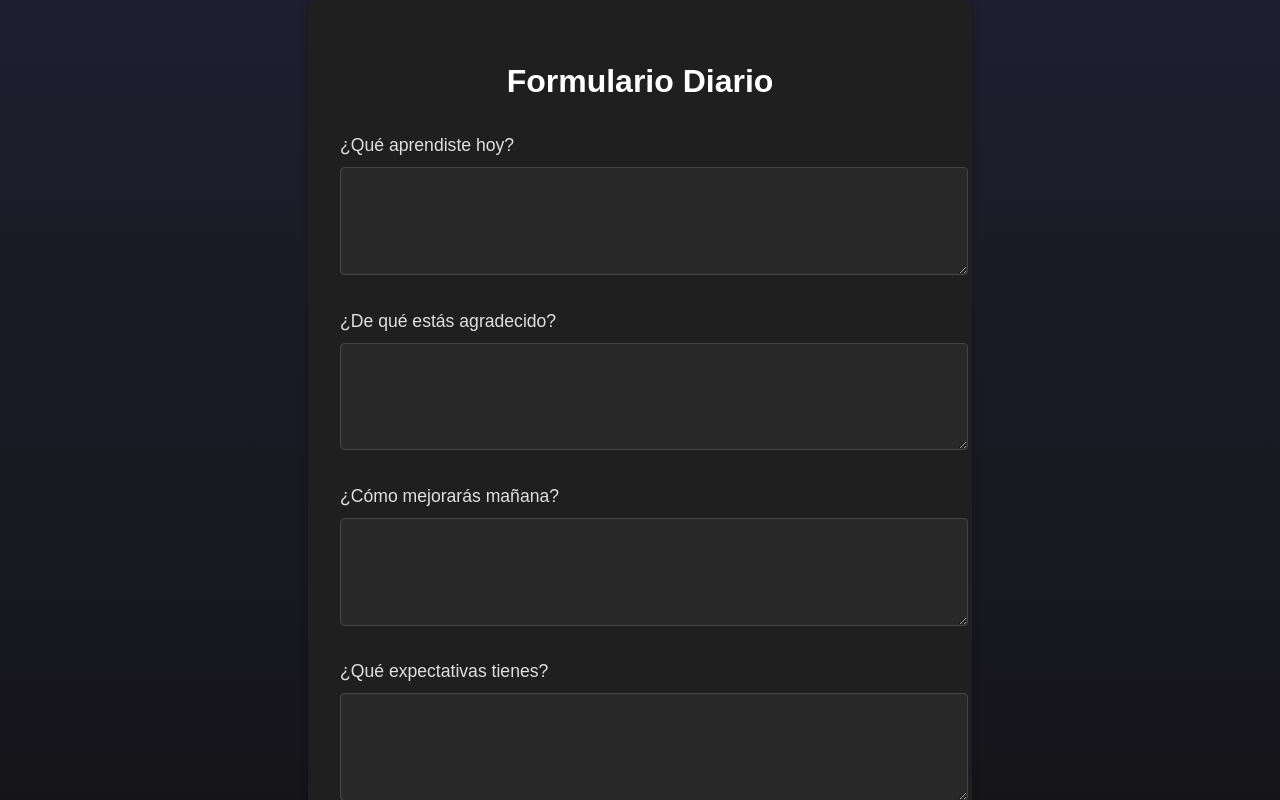
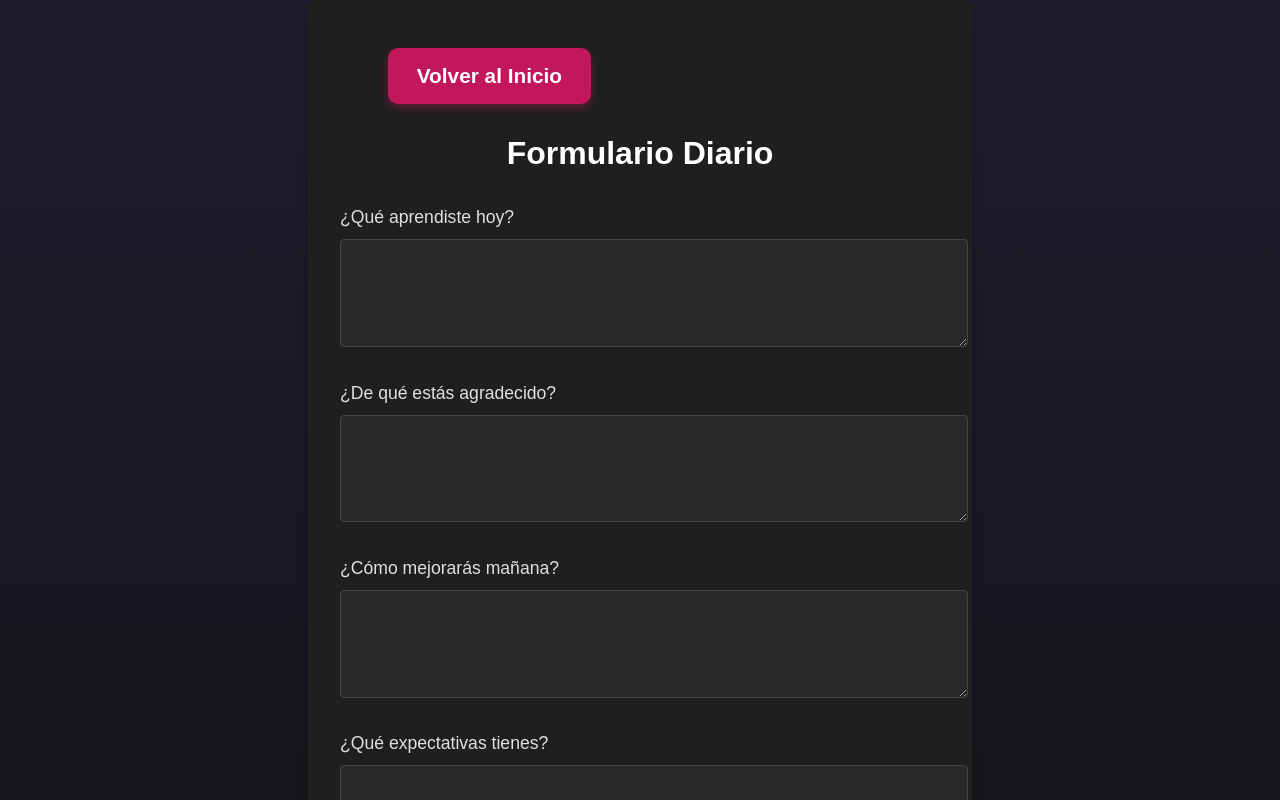
Before and after one commit to JuanDi37/Aprendizaje, a React (Create React App) app: page /Aprendizaje/form in a window 1280 px wide. Shown: the top 800 px of the page. Built offline with nearby package versions, Linux system fonts and the light colour scheme; the HTML template or start-up script is replaced by a standard one.

Commit message:
V3.0
Final?

```diff
--- a/src/pages/Form.css
+++ b/src/pages/Form.css
@@ -133,3 +133,33 @@ button {
   font-family: inherit; /* Ensure buttons inherit font styles */
   text-align: center;
 }
+
+/* Contenedor del encabezado */
+.form-header {
+  display: flex;
+  justify-content: flex-start; /* Alinea el botón a la izquierda */
+  align-items: center;
+  margin-bottom: 1.5rem; /* Espacio inferior para separar del contenido */
+  margin-top: 1rem; /* Espacio superior desde el borde */
+  padding-left: 1.5rem; /* Espacio desde el borde izquierdo */
+}
+
+/* Botón para volver al inicio */
+.back-to-home-button {
+  padding: 1rem 1.8rem; /* Tamaño más grande */
+  font-size: 1.3rem; /* Texto más grande */
+  font-weight: bold;
+  background-color: #c2185b; /* Rosa oscuro */
+  color: white; /* Texto blanco */
+  border: none;
+  border-radius: 10px; /* Bordes redondeados */
+  cursor: pointer;
+  transition: background-color 0.3s ease, transform 0.2s ease;
+  box-shadow: 0 4px 8px rgba(194, 24, 91, 0.4); /* Sombra llamativa */
+}
+
+.back-to-home-button:hover {
+  background-color: #880e4f; /* Rosa más oscuro */
+  transform: scale(1.05); /* Leve aumento en tamaño */
+  box-shadow: 0 6px 10px rgba(136, 14, 79, 0.5); /* Sombra más intensa */
+}
--- a/src/pages/Form.js
+++ b/src/pages/Form.js
@@ -1,5 +1,5 @@
 import React, { useState, useEffect } from 'react';
-import { useNavigate } from 'react-router-dom';
+import { useNavigate } from 'react-router-dom'; // Importar useNavigate
 import './Form.css';
 
 function Form() {
@@ -13,7 +13,6 @@ function Form() {
     yesterdayGoals: '',
   });
 
-  // Cargar datos previos desde Local Storage al montar el componente
   useEffect(() => {
     const savedData = JSON.parse(localStorage.getItem('dailyForm'));
     if (savedData) {
@@ -21,34 +20,34 @@ function Form() {
     }
   }, []);
 
-  // Manejar cambios en los inputs
   const handleChange = (e) => {
     const { name, value } = e.target;
     setFormData((prevData) => ({ ...prevData, [name]: value }));
   };
 
-  // Guardar los datos en Local Storage y actualizar historial
   const handleSubmit = (e) => {
     e.preventDefault();
 
-    // Añadir un timestamp a la entrada
     const entryWithTimestamp = {
       ...formData,
-      timestamp: new Date().toISOString(), // Agregar la fecha y hora actual
+      timestamp: new Date().toISOString(),
     };
 
-    // Guardar entrada actual en el historial
     const history = JSON.parse(localStorage.getItem('dailyFormHistory')) || [];
     history.push(entryWithTimestamp);
     localStorage.setItem('dailyFormHistory', JSON.stringify(history));
 
-    // Guardar la entrada actual
     localStorage.setItem('dailyForm', JSON.stringify(formData));
     alert('¡Tus reflexiones han sido guardadas!');
   };
 
   return (
     <div className="form-container">
+      <div className="form-header">
+        <button className="back-to-home-button" onClick={() => navigate('/')}>
+          Volver al Inicio
+        </button>
+      </div>
       <h1>Formulario Diario</h1>
       <form onSubmit={handleSubmit}>
         <div className="form-group">
```
